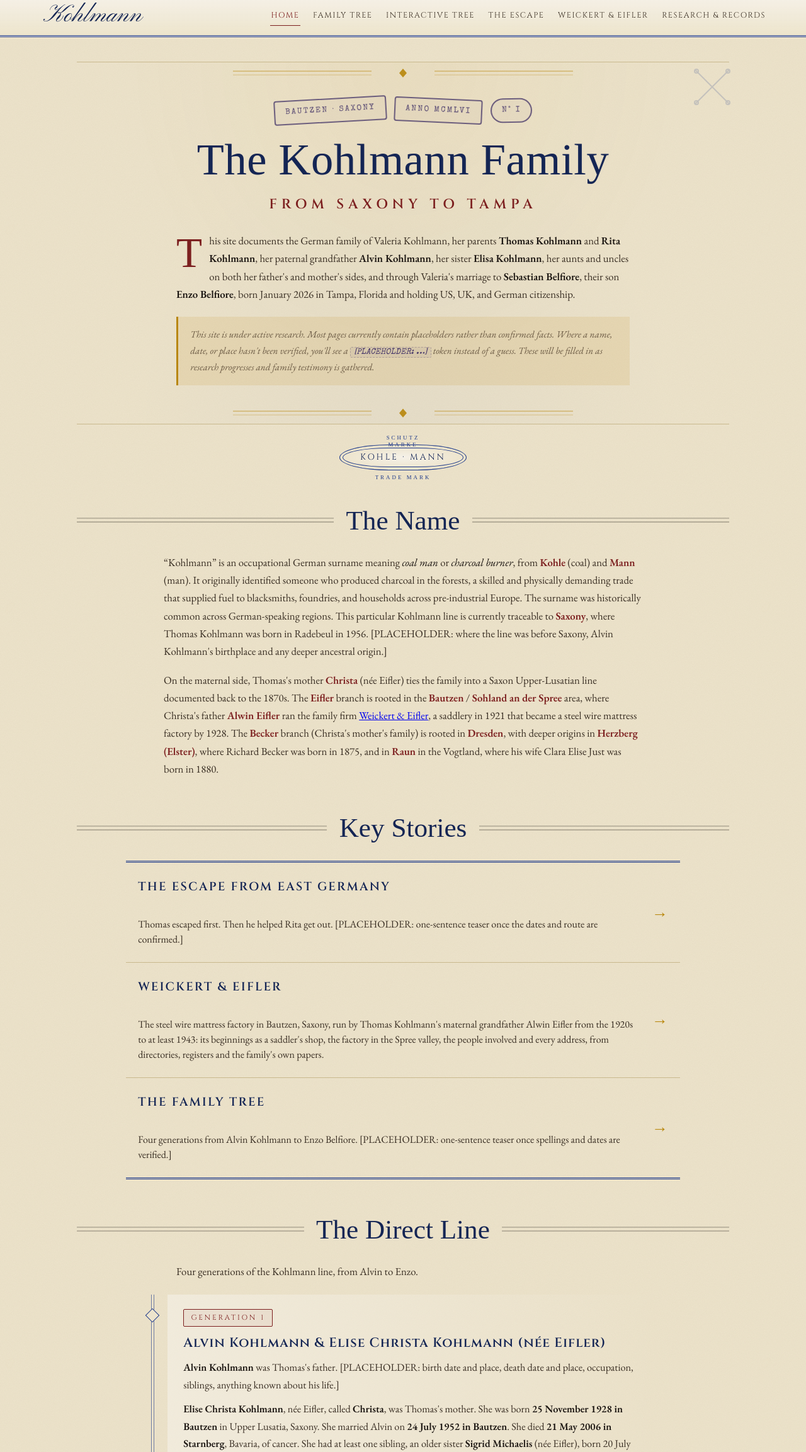
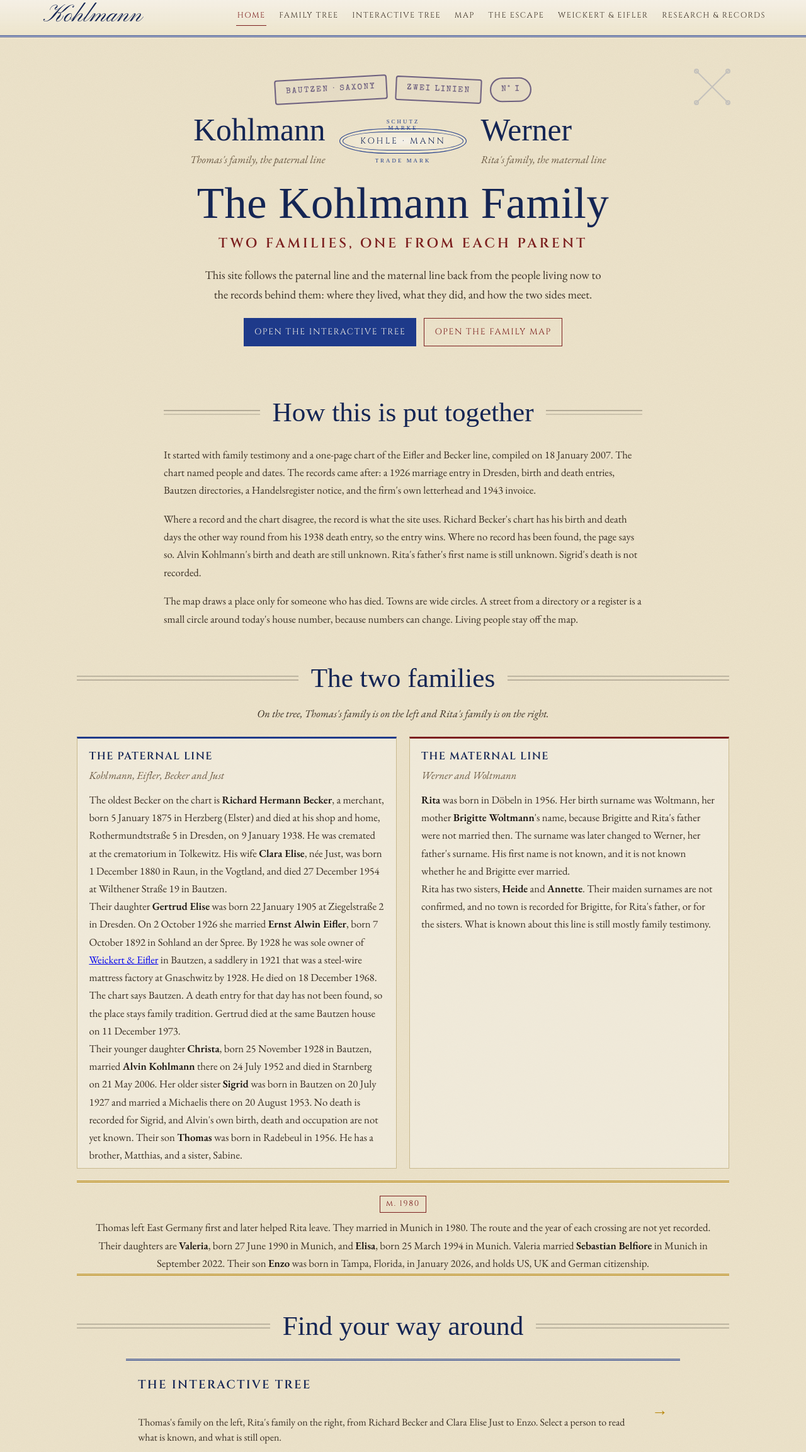
Before and after one commit to Belfiore/kohlmann-heritage, a plain HTML site: page index.html in a window 1280 px wide. Shown: the part 6-2312 px from the top of the page at 63% size. Drawn offline with nearby package versions, Linux system fonts and the light colour scheme; a web font is replaced by a local one.

Commit message:
Rewrite the home page around the paternal and maternal lines.
The page follows the two-family shape of the FitzMaurice home page, in the German letterhead. Thomas's line is on the left and Rita's line is on the right, and the copy stays with the records.

Co-authored-by: Belfiore <Belfiore@users.noreply.github.com>

```diff
--- a/index.html
+++ b/index.html
@@ -4,6 +4,7 @@
     <meta charset="UTF-8">
     <meta name="viewport" content="width=device-width, initial-scale=1.0">
     <title>The Kohlmann Family Heritage</title>
+    <meta name="description" content="The Kohlmann and Werner families: Thomas's paternal line from Herzberg, Dresden and Bautzen, and Rita's maternal line from Döbeln, with the tree, the map and the records.">
     <link rel="preconnect" href="https://fonts.googleapis.com"><link rel="preconnect" href="https://fonts.gstatic.com" crossorigin><link href="https://fonts.googleapis.com/css2?family=Cinzel:wght@400;500;600;700&family=Cormorant+Garamond:ital,wght@0,400;0,500;0,600;1,400;1,500&family=EB+Garamond:ital,wght@0,400;0,500;0,600;1,400;1,500&family=IM+Fell+English+SC&family=Pinyon+Script&family=Special+Elite&family=UnifrakturMaguntia&display=swap" rel="stylesheet">
     <link rel="stylesheet" href="styles.css">
 </head>
@@ -16,6 +17,7 @@
             <a href="index.html" class="active">Home</a>
             <a href="family-tree.html">Family Tree</a>
             <a href="tree-canvas.html">Interactive Tree</a>
+            <a href="map.html">Map</a>
             <a href="escape-from-east-germany.html">The Escape</a>
             <a href="weickert-eifler.html">Weickert &amp; Eifler</a>
             <a href="research.html">Research &amp; Records</a>
@@ -28,99 +30,106 @@
 
 <div class="page-container">
 
-    <!-- ===== HERO / INTRO ===== -->
-    <div class="hero-intro">
-        <div class="stamp-row" style="margin-bottom: 1.4rem;">
+    <header class="home-hero">
+        <div class="stamp-row" style="margin-bottom: 1.2rem;">
             <span class="stamp">Bautzen &middot; Saxony</span>
-            <span class="stamp stamp--rotate-r">Anno MCMLVI</span>
+            <span class="stamp stamp--rotate-r">Zwei Linien</span>
             <span class="stamp stamp--round stamp--rotate-flat">N&deg; I</span>
         </div>
+        <div class="home-pair">
+            <p class="home-side home-side--l"><span class="home-surname">Kohlmann</span><span class="home-who">Thomas's family, the paternal line</span></p>
+            <p class="home-mark" aria-hidden="true"><span class="seal">Kohle &middot; Mann</span></p>
+            <p class="home-side home-side--r"><span class="home-surname">Werner</span><span class="home-who">Rita's family, the maternal line</span></p>
+        </div>
         <div class="hero-title">The Kohlmann Family</div>
-        <h1>From Saxony to Tampa</h1>
+        <h1 id="two-families">Two families, one from each parent</h1>
+        <p class="home-dek">This site follows the paternal line and the maternal line back from the people living now to the records behind them: where they lived, what they did, and how the two sides meet.</p>
+        <div class="home-actions">
+            <a class="home-btn home-btn--solid" href="tree-canvas.html">Open the interactive tree</a>
+            <a class="home-btn home-btn--line" href="map.html">Open the family map</a>
+        </div>
+    </header>
 
-        <div class="intro-story">
-            <p>This site documents the German family of Valeria Kohlmann, her parents <strong>Thomas Kohlmann</strong> and <strong>Rita Kohlmann</strong>, her paternal grandfather <strong>Alvin Kohlmann</strong>, her sister <strong>Elisa Kohlmann</strong>, her aunts and uncles on both her father's and mother's sides, and through Valeria's marriage to <strong>Sebastian Belfiore</strong>, their son <strong>Enzo Belfiore</strong>, born January 2026 in Tampa, Florida and holding US, UK, and German citizenship.</p>
+    <section class="story-section" aria-labelledby="h-start">
+        <h2 class="section-header" id="h-start">How this is put together</h2>
+        <p>It started with family testimony and a one-page chart of the Eifler and Becker line, compiled on 18 January 2007. The chart named people and dates. The records came after: a 1926 marriage entry in Dresden, birth and death entries, Bautzen directories, a Handelsregister notice, and the firm's own letterhead and 1943 invoice.</p>
+        <p>Where a record and the chart disagree, the record is what the site uses. Richard Becker's chart has his birth and death days the other way round from his 1938 death entry, so the entry wins. Where no record has been found, the page says so. Alvin Kohlmann's birth and death are still unknown. Rita's father's first name is still unknown. Sigrid's death is not recorded.</p>
+        <p>The map draws a place only for someone who has died. Towns are wide circles. A street from a directory or a register is a small circle around today's house number, because numbers can change. Living people stay off the map.</p>
+    </section>
 
-            <p class="intro-note">This site is under active research. Most pages currently contain placeholders rather than confirmed facts. Where a name, date, or place hasn't been verified, you'll see a <code>[PLACEHOLDER: &hellip;]</code> token instead of a guess. These will be filled in as research progresses and family testimony is gathered.</p>
+    <section aria-labelledby="h-families">
+        <h2 class="section-header" id="h-families">The two families</h2>
+        <p class="home-lede">On the tree, Thomas's family is on the left and Rita's family is on the right.</p>
+        <div class="families">
+            <article class="family family--l" aria-labelledby="h-paternal">
+                <h3 id="h-paternal">The paternal line</h3>
+                <p class="family-names">Kohlmann, Eifler, Becker and Just</p>
+                <p>The oldest Becker on the chart is <strong>Richard Hermann Becker</strong>, a merchant, born 5 January 1875 in Herzberg (Elster) and died at his shop and home, Rothermundtstra&szlig;e 5 in Dresden, on 9 January 1938. He was cremated at the crematorium in Tolkewitz. His wife <strong>Clara Elise</strong>, n&eacute;e Just, was born 1 December 1880 in Raun, in the Vogtland, and died 27 December 1954 at Wilthener Stra&szlig;e 19 in Bautzen.</p>
+                <p>Their daughter <strong>Gertrud Elise</strong> was born 22 January 1905 at Ziegelstra&szlig;e 2 in Dresden. On 2 October 1926 she married <strong>Ernst Alwin Eifler</strong>, born 7 October 1892 in Sohland an der Spree. By 1928 he was sole owner of <a href="weickert-eifler.html">Weickert &amp; Eifler</a> in Bautzen, a saddlery in 1921 that was a steel-wire mattress factory at Gnaschwitz by 1928. He died on 18 December 1968. The chart says Bautzen. A death entry for that day has not been found, so the place stays family tradition. Gertrud died at the same Bautzen house on 11 December 1973.</p>
+                <p>Their younger daughter <strong>Christa</strong>, born 25 November 1928 in Bautzen, married <strong>Alvin Kohlmann</strong> there on 24 July 1952 and died in Starnberg on 21 May 2006. Her older sister <strong>Sigrid</strong> was born in Bautzen on 20 July 1927 and married a Michaelis there on 20 August 1953. No death is recorded for Sigrid, and Alvin's own birth, death and occupation are not yet known. Their son <strong>Thomas</strong> was born in Radebeul in 1956. He has a brother, Matthias, and a sister, Sabine.</p>
+            </article>
+            <article class="family family--r" aria-labelledby="h-maternal">
+                <h3 id="h-maternal">The maternal line</h3>
+                <p class="family-names">Werner and Woltmann</p>
+                <p><strong>Rita</strong> was born in D&ouml;beln in 1956. Her birth surname was Woltmann, her mother <strong>Brigitte Woltmann</strong>'s name, because Brigitte and Rita's father were not married then. The surname was later changed to Werner, her father's surname. His first name is not known, and it is not known whether he and Brigitte ever married.</p>
+                <p>Rita has two sisters, <strong>Heide</strong> and <strong>Annette</strong>. Their maiden surnames are not confirmed, and no town is recorded for Brigitte, for Rita's father, or for the sisters. What is known about this line is still mostly family testimony.</p>
+            </article>
         </div>
+        <div class="families-meet">
+            <span class="meet-pill">m. 1980</span>
+            <p>Thomas left East Germany first and later helped Rita leave. They married in Munich in 1980. The route and the year of each crossing are not yet recorded. Their daughters are <strong>Valeria</strong>, born 27 June 1990 in Munich, and <strong>Elisa</strong>, born 25 March 1994 in Munich. Valeria married <strong>Sebastian Belfiore</strong> in Munich in September 2022. Their son <strong>Enzo</strong> was born in Tampa, Florida, in January 2026, and holds US, UK and German citizenship.</p>
         </div>
+    </section>
 
-    <div class="seal-row">
-        <span class="seal">Kohle &middot; Mann</span>
-    </div>
-
-    <!-- ===== ETYMOLOGY ===== -->
-    <h2 class="section-header">The Name</h2>
-    <div class="story-section">
-        <p>&ldquo;Kohlmann&rdquo; is an occupational German surname meaning <em>coal man</em> or <em>charcoal burner</em>, from <strong>Kohle</strong> (coal) and <strong>Mann</strong> (man). It originally identified someone who produced charcoal in the forests, a skilled and physically demanding trade that supplied fuel to blacksmiths, foundries, and households across pre-industrial Europe. The surname was historically common across German-speaking regions. This particular Kohlmann line is currently traceable to <strong>Saxony</strong>, where Thomas Kohlmann was born in Radebeul in 1956. [PLACEHOLDER: where the line was before Saxony, Alvin Kohlmann's birthplace and any deeper ancestral origin.]</p>
-        <p>On the maternal side, Thomas's mother <strong>Christa</strong> (n&eacute;e Eifler) ties the family into a Saxon Upper-Lusatian line documented back to the 1870s. The <strong>Eifler</strong> branch is rooted in the <strong>Bautzen</strong> / <strong>Sohland an der Spree</strong> area, where Christa's father <strong>Alwin Eifler</strong> ran the family firm <a href="weickert-eifler.html">Weickert &amp; Eifler</a>, a saddlery in 1921 that became a steel wire mattress factory by 1928. The <strong>Becker</strong> branch (Christa's mother's family) is rooted in <strong>Dresden</strong>, with deeper origins in <strong>Herzberg (Elster)</strong>, where Richard Becker was born in 1875, and in <strong>Raun</strong> in the Vogtland, where his wife Clara Elise Just was born in 1880.</p>
-    </div>
-
-    <!-- ===== KEY STORIES ===== -->
-    <h2 class="section-header">Key Stories</h2>
-
+    <section aria-labelledby="h-tour">
+        <h2 class="section-header" id="h-tour">Find your way around</h2>
         <div class="page-list">
-        <a href="escape-from-east-germany.html" class="page-link">
-            <span class="page-link-title">The Escape from East Germany</span>
-            <span class="page-link-desc">Thomas escaped first. Then he helped Rita get out. [PLACEHOLDER: one-sentence teaser once the dates and route are confirmed.]</span>
+            <a href="tree-canvas.html" class="page-link">
+                <span class="page-link-title">The interactive tree</span>
+                <span class="page-link-desc">Thomas's family on the left, Rita's family on the right, from Richard Becker and Clara Elise Just to Enzo. Select a person to read what is known, and what is still open.</span>
+                <span class="page-link-arrow">&rarr;</span>
+            </a>
+            <a href="map.html" class="page-link">
+                <span class="page-link-title">The family map</span>
+                <span class="page-link-desc">Herzberg, Raun, Dresden, Bautzen, Sohland, Gnaschwitz and Starnberg, for people who have died. Towns are wide circles. Street addresses are small circles, not door pins.</span>
                 <span class="page-link-arrow">&rarr;</span>
             </a>
             <a href="weickert-eifler.html" class="page-link">
                 <span class="page-link-title">Weickert &amp; Eifler</span>
-            <span class="page-link-desc">The steel wire mattress factory in Bautzen, Saxony, run by Thomas Kohlmann's maternal grandfather Alwin Eifler from the 1920s to at least 1943: its beginnings as a saddler's shop, the factory in the Spree valley, the people involved and every address, from directories, registers and the family's own papers.</span>
+                <span class="page-link-desc">The Bautzen firm: Bruno Weickert's saddlery in 1921, the mattress factory at Gnaschwitz, and every address taken from a directory, a register or the family's own papers.</span>
+                <span class="page-link-arrow">&rarr;</span>
+            </a>
+            <a href="escape-from-east-germany.html" class="page-link">
+                <span class="page-link-title">The escape</span>
+                <span class="page-link-desc">Thomas crossed first. He later helped Rita get out. The dates and the route are still to be recorded.</span>
                 <span class="page-link-arrow">&rarr;</span>
             </a>
             <a href="family-tree.html" class="page-link">
-            <span class="page-link-title">The Family Tree</span>
-            <span class="page-link-desc">Four generations from Alvin Kohlmann to Enzo Belfiore. [PLACEHOLDER: one-sentence teaser once spellings and dates are verified.]</span>
+                <span class="page-link-title">The family tree, as a list</span>
+                <span class="page-link-desc">The same people in reading order, from the older generations down to Enzo, for a browser without the canvas.</span>
+                <span class="page-link-arrow">&rarr;</span>
+            </a>
+            <a href="research.html" class="page-link">
+                <span class="page-link-title">Research and records</span>
+                <span class="page-link-desc">What is confirmed, what is only family testimony, and the records still to chase, including Alvin's 1952 marriage entry.</span>
                 <span class="page-link-arrow">&rarr;</span>
             </a>
         </div>
-
-    <!-- ===== DIRECT LINE ===== -->
-    <h2 class="section-header">The Direct Line</h2>
-    <div class="section-body">
-        <p>Four generations of the Kohlmann line, from Alvin to Enzo.</p>
-    </div>
-
-    <div class="timeline">
-        <div class="timeline-item">
-            <div class="timeline-year">Generation 1</div>
-            <h3>Alvin Kohlmann &amp; Elise Christa Kohlmann (n&eacute;e Eifler)</h3>
-            <p><strong>Alvin Kohlmann</strong> was Thomas's father. [PLACEHOLDER: birth date and place, death date and place, occupation, siblings, anything known about his life.]</p>
-            <p><strong>Elise Christa Kohlmann</strong>, n&eacute;e Eifler, called <strong>Christa</strong>, was Thomas's mother. She was born <strong>25 November 1928 in Bautzen</strong> in Upper Lusatia, Saxony. She married Alvin on <strong>24 July 1952 in Bautzen</strong>. She died <strong>21 May 2006 in Starnberg</strong>, Bavaria, of cancer. She had at least one sibling, an older sister <strong>Sigrid Michaelis</strong> (n&eacute;e Eifler), born 20 July 1927 in Bautzen, married 20 August 1953 in Bautzen. Christa's father, <strong>Alwin Eifler</strong>, was sole proprietor of the steel wire mattress factory <a href="weickert-eifler.html">Weickert &amp; Eifler</a> in Bautzen.</p>
-        </div>
-        <div class="timeline-item">
-            <div class="timeline-year">Generation 2, b. 1956 (both)</div>
-            <h3>Thomas Kohlmann &amp; Rita Kohlmann (n&eacute;e Werner)</h3>
-            <p>Thomas was born in 1956 in <strong>Radebeul</strong>, Saxony, in East Germany. He is Alvin's son and has a brother Matthias and a sister Sabine. Rita was born in 1956 in <strong>D&ouml;beln</strong>, also in Saxony. Her birth surname was Woltmann (her mother Brigitte's surname; her parents were not married at the time of her birth) and was later changed to Werner, her father's surname. Rita has two sisters, Heide and Annette. Thomas escaped from East Germany to West Germany; he later helped Rita get out. They married in <strong>1980 in Munich</strong>. [PLACEHOLDER: exact escape dates and routes, current city in Germany.]</p>
-        </div>
-        <div class="timeline-item">
-            <div class="timeline-year">Generation 3</div>
-            <h3>Valeria Kohlmann (m. Sebastian Belfiore) &amp; Elisa Kohlmann</h3>
-            <p>Daughters of Thomas and Rita, both born in Munich. <strong>Valeria</strong> was born <strong>27 June 1990</strong>; she married <strong>Sebastian Belfiore</strong> in <strong>September 2022</strong> in Munich. <strong>Elisa</strong> was born <strong>25 March 1994</strong>. [PLACEHOLDER: current locations for both sisters; Elisa's marriage and family if any.]</p>
-        </div>
-        <div class="timeline-item">
-            <div class="timeline-year">Generation 4</div>
-            <h3>Enzo Belfiore</h3>
-            <p>Born January 2026, Tampa, Florida. Son of Valeria and Sebastian. Holds triple citizenship: US, UK, and German.</p>
-        </div>
-    </div>
+    </section>
 
 </div>
 
 <footer class="site-footer">
     <div class="footer-crest">Kohlmann</div>
-    <p>Kohlmann, &ldquo;Coal Man&rdquo;, a German occupational surname</p>
-    <p style="margin-top: 0.5rem; font-size: 0.8rem;">Research in progress. This site will be expanded as family testimony, documents, and German archival records are gathered.</p>
+    <p>Kohlmann, &ldquo;Coal Man,&rdquo; a German occupational surname</p>
+    <p style="margin-top: 0.5rem; font-size: 0.8rem;">Research in progress. A date or a place that is not yet in a record is marked as such.</p>
     <div class="stamp-row" style="margin-top: 1.4rem;">
-        <span class="stamp stamp--rotate-flat">M&uuml;nchen &middot; Tampa</span>
+        <span class="stamp stamp--rotate-flat">Herzberg &middot; Bautzen</span>
         <span class="stamp stamp--round stamp--rotate-r"><span class="crossed-swords"></span> Verified</span>
     </div>
 </footer>
 
 <script>
-// Mobile nav toggle
 const navToggle = document.getElementById('navToggle');
 const navLinks = document.getElementById('navLinks');
 if (navToggle) {
@@ -132,7 +141,6 @@ if (navToggle) {
     });
 }
 
-// Scroll animations
 const observer = new IntersectionObserver((entries) => {
     entries.forEach((entry, index) => {
         if (entry.isIntersecting) {
@@ -145,7 +153,7 @@ const observer = new IntersectionObserver((entries) => {
     });
 }, { threshold: 0.1, rootMargin: '0px 0px -50px 0px' });
 
-document.querySelectorAll('.timeline-item, .page-link').forEach(el => {
+document.querySelectorAll('.family, .page-link, .families-meet').forEach(el => {
     el.style.opacity = '0';
     el.style.transform = 'translateY(20px)';
     el.style.transition = 'opacity 0.6s ease, transform 0.6s ease';
--- a/styles.css
+++ b/styles.css
@@ -1344,3 +1344,120 @@ body .nav-toggle:focus-visible {
     }
     body .nav-logo { font-size: 2rem; }
 }
+
+/* Home: two lines, paternal and maternal, in the letterhead. */
+.home-hero { text-align: center; padding: 0.4rem 0 1.6rem; }
+.home-hero h1 {
+    font-family: 'Cinzel', 'Cormorant Garamond', serif;
+    font-weight: 600;
+    font-size: clamp(1.05rem, 1.7vw, 1.35rem);
+    text-transform: uppercase;
+    letter-spacing: 0.18em;
+    color: var(--burgundy);
+    margin: 0.6rem 0 1rem;
+}
+.home-pair {
+    display: grid;
+    grid-template-columns: minmax(0, 1fr) auto minmax(0, 1fr);
+    align-items: center;
+    gap: 0.8rem 1.4rem;
+    margin: 0.4rem 0 1.2rem;
+}
+.home-side { margin: 0; }
+.home-side--l { text-align: right; }
+.home-side--r { text-align: left; }
+.home-surname {
+    display: block;
+    font-family: 'UnifrakturMaguntia', serif;
+    font-size: clamp(2rem, 4vw, 3.1rem);
+    line-height: 1.05;
+    color: var(--cobalt-dark);
+}
+.home-who {
+    display: block;
+    margin-top: 0.35rem;
+    font-family: 'EB Garamond', serif;
+    font-style: italic;
+    font-size: 1.05rem;
+    color: var(--ink-faded);
+}
+.home-mark { margin: 0; }
+.home-dek {
+    max-width: 40rem;
+    margin: 0 auto 0.2rem;
+    text-align: center;
+    font-size: 1.15rem;
+}
+.home-actions {
+    display: flex;
+    flex-wrap: wrap;
+    justify-content: center;
+    gap: 0.75rem;
+    margin-top: 1.4rem;
+}
+.home-btn {
+    font-family: 'IM Fell English SC', 'Cinzel', serif;
+    letter-spacing: 0.12em;
+    text-transform: uppercase;
+    text-decoration: none;
+    font-size: 0.85rem;
+    padding: 0.65rem 1rem;
+    border: 1px solid var(--cobalt);
+}
+.home-btn--solid { background: var(--cobalt); color: var(--paper-light); }
+.home-btn--line { background: transparent; color: var(--burgundy); border-color: var(--burgundy); }
+.home-btn:hover { background: var(--burgundy); color: var(--paper-light); border-color: var(--burgundy); }
+.home-lede {
+    text-align: center;
+    margin: -0.6rem auto 1.4rem;
+    max-width: 36rem;
+    font-style: italic;
+}
+.families {
+    display: grid;
+    grid-template-columns: 1fr 1fr;
+    gap: 1.2rem;
+}
+.family {
+    border: 1px solid var(--paper-edge);
+    background: rgba(245, 241, 232, 0.55);
+    padding: 1.1rem 1.15rem 0.4rem;
+}
+.family--l { border-top: 3px solid var(--cobalt); }
+.family--r { border-top: 3px solid var(--burgundy); }
+.family h3 {
+    font-family: 'Cinzel', serif;
+    font-size: 1.05rem;
+    letter-spacing: 0.08em;
+    text-transform: uppercase;
+    color: var(--cobalt-dark);
+    margin-bottom: 0.25rem;
+}
+.family-names {
+    font-style: italic;
+    color: var(--ink-faded);
+    margin-bottom: 0.7rem;
+}
+.families-meet {
+    margin: 1.2rem 0 0.4rem;
+    padding: 1rem 1.1rem 0.2rem;
+    text-align: center;
+    border-top: 3px double var(--gold);
+    border-bottom: 3px double var(--gold);
+}
+.meet-pill {
+    display: inline-block;
+    font-family: 'Cinzel', serif;
+    letter-spacing: 0.14em;
+    font-size: 0.78rem;
+    color: var(--burgundy);
+    border: 1px solid var(--burgundy);
+    padding: 0.15rem 0.55rem;
+    margin-bottom: 0.6rem;
+}
+@media (max-width: 800px) {
+    .home-pair { grid-template-columns: 1fr; text-align: center; }
+    .home-side--l, .home-side--r { text-align: center; }
+    .families { grid-template-columns: 1fr; }
+    .home-hero h1 { letter-spacing: 0.08em; }
+}
```
Lines whose indentation alone changed are shown as unchanged.
